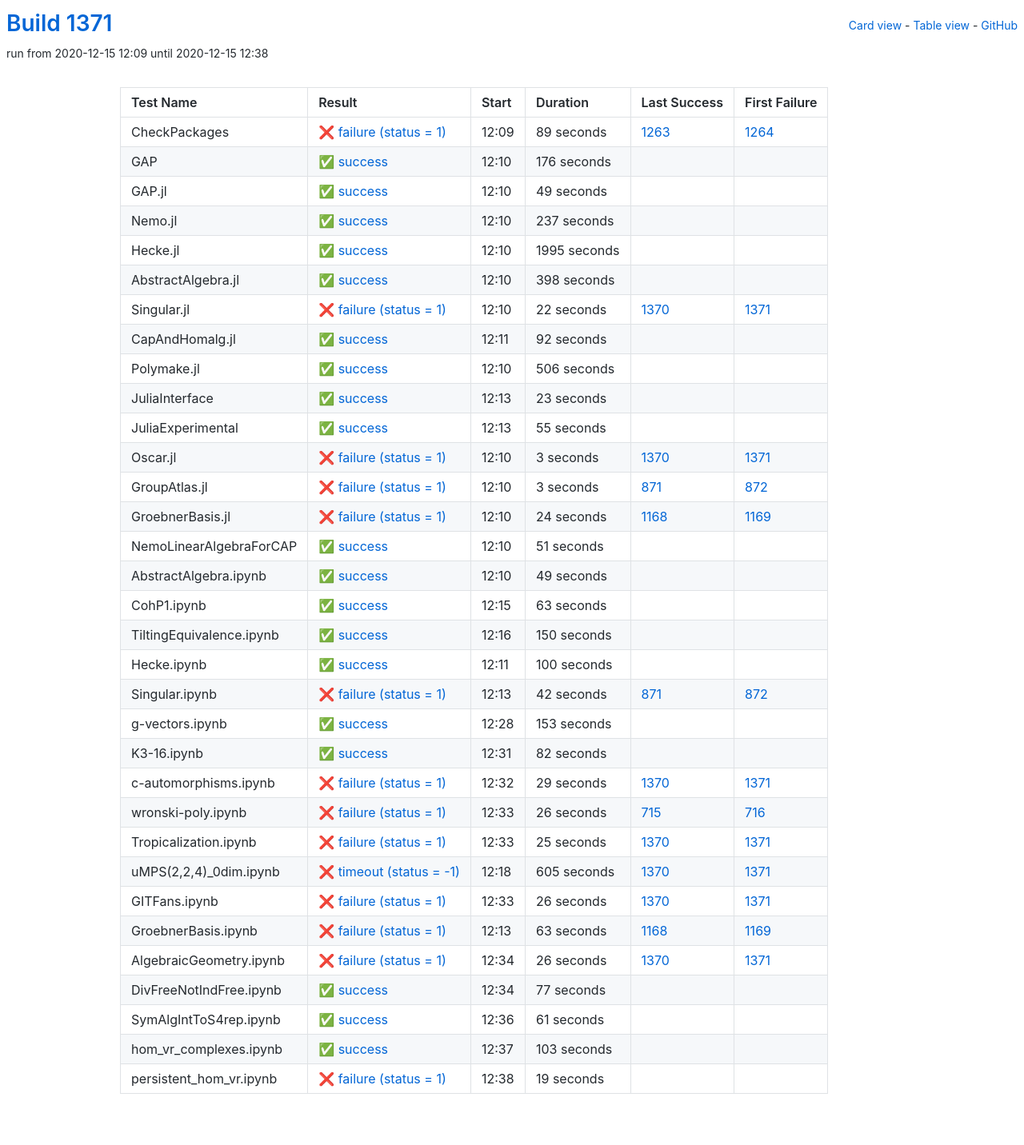
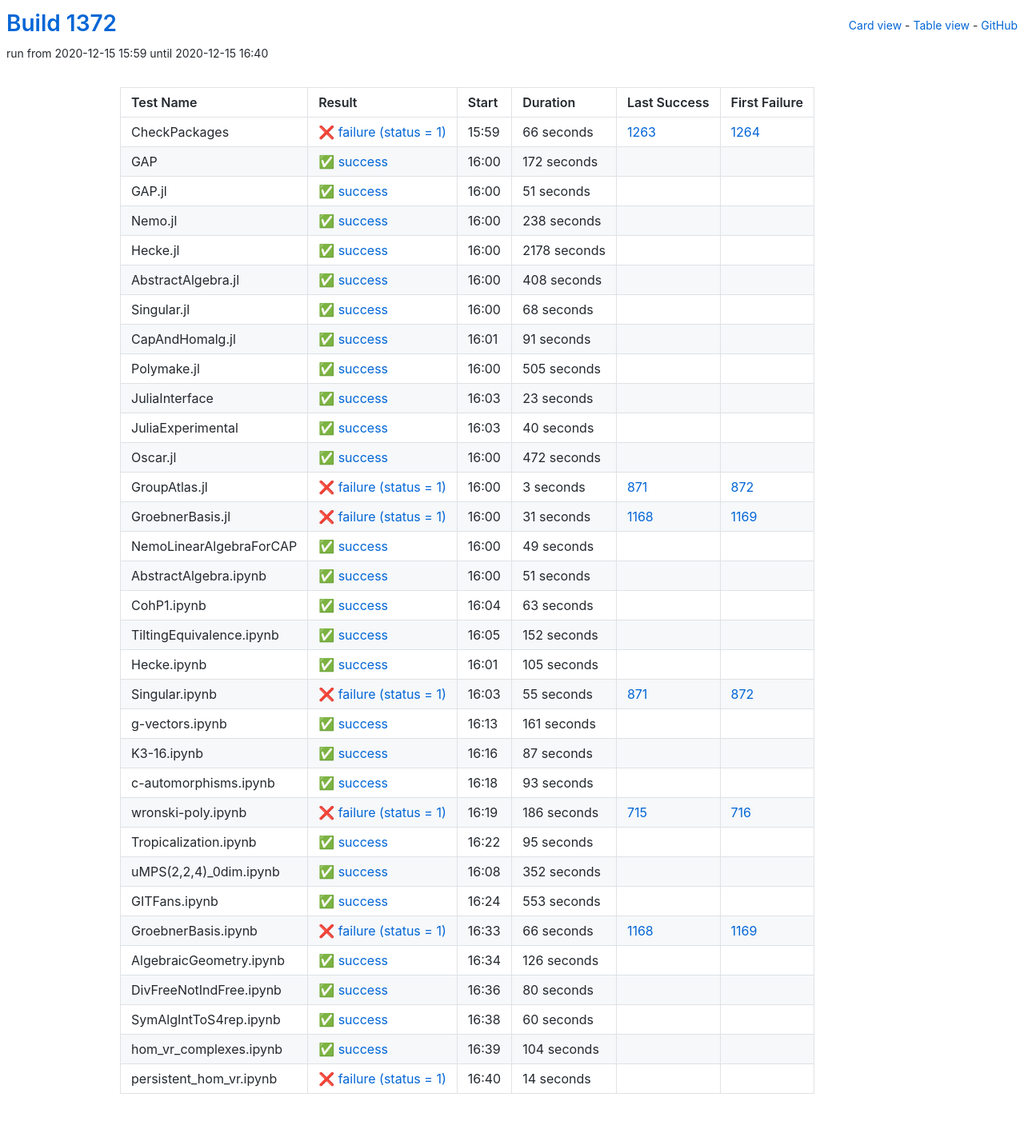
Before and after one commit to oscar-system/oscar-ci-status-stable, a Jekyll site: the page built from table.html, in a window 1280 px wide. Shown: the whole page at 80% size. Built offline with Jekyll 4.4.1, drawn with Linux system fonts in a browser that asks for light colours.

Commit message:
Build #1372

```diff
--- a/_data/ci.yml
+++ b/_data/ci.yml
@@ -1,6 +1,6 @@
 ---
-build: 1371
-build_url: https://oscarci.mathematik.uni-kl.de/job/oscar-stable/1371/
+build: 1372
+build_url: https://oscarci.mathematik.uni-kl.de/job/oscar-stable/1372/
 job: oscar-stable
 organization: oscar-system
 repo: oscar-ci-status-stable
@@ -8,116 +8,116 @@ repourl: https://github.com/oscar-system/oscar-ci-status-stable
 tests:
 - name: CheckPackages
   id: checkpackages
-  log: https://oscarci.mathematik.uni-kl.de/job/oscar-stable/1371/artifact/logs/build-1371/CheckPackages.log
-  start: 2020-12-15 12:09
+  log: https://oscarci.mathematik.uni-kl.de/job/oscar-stable/1372/artifact/logs/build-1372/CheckPackages.log
+  start: 2020-12-15 15:59
   success: false
   exitcode: 1
   status: failure
-  duration: 89
+  duration: 66
   last_success: 1263
   last_success_url: https://oscarci.mathematik.uni-kl.de/job/oscar-stable/1263/
   first_failure: 1264
   first_failure_url: https://oscarci.mathematik.uni-kl.de/job/oscar-stable/1264/
 - name: GAP
   id: gap
-  log: https://oscarci.mathematik.uni-kl.de/job/oscar-stable/1371/artifact/logs/build-1371/GAP.log
-  start: 2020-12-15 12:10
+  log: https://oscarci.mathematik.uni-kl.de/job/oscar-stable/1372/artifact/logs/build-1372/GAP.log
+  start: 2020-12-15 16:00
   success: true
   exitcode: 0
   status: success
-  duration: 176
+  duration: 172
   last_success: false
   last_success_url:
   first_failure: false
   first_failure_url:
 - name: GAP.jl
   id: gap-jl
-  log: https://oscarci.mathematik.uni-kl.de/job/oscar-stable/1371/artifact/logs/build-1371/GAP.jl.log
-  start: 2020-12-15 12:10
+  log: https://oscarci.mathematik.uni-kl.de/job/oscar-stable/1372/artifact/logs/build-1372/GAP.jl.log
+  start: 2020-12-15 16:00
   success: true
   exitcode: 0
   status: success
-  duration: 49
+  duration: 51
   last_success: false
   last_success_url:
   first_failure: false
   first_failure_url:
 - name: Nemo.jl
   id: nemo-jl
-  log: https://oscarci.mathematik.uni-kl.de/job/oscar-stable/1371/artifact/logs/build-1371/Nemo.jl.log
-  start: 2020-12-15 12:10
+  log: https://oscarci.mathematik.uni-kl.de/job/oscar-stable/1372/artifact/logs/build-1372/Nemo.jl.log
+  start: 2020-12-15 16:00
   success: true
   exitcode: 0
   status: success
-  duration: 237
+  duration: 238
   last_success: false
   last_success_url:
   first_failure: false
   first_failure_url:
 - name: Hecke.jl
   id: hecke-jl
-  log: https://oscarci.mathematik.uni-kl.de/job/oscar-stable/1371/artifact/logs/build-1371/Hecke.jl.log
-  start: 2020-12-15 12:10
+  log: https://oscarci.mathematik.uni-kl.de/job/oscar-stable/1372/artifact/logs/build-1372/Hecke.jl.log
+  start: 2020-12-15 16:00
   success: true
   exitcode: 0
   status: success
-  duration: 1995
+  duration: 2178
   last_success: false
   last_success_url:
   first_failure: false
   first_failure_url:
 - name: AbstractAlgebra.jl
   id: abstractalgebra-jl
-  log: https://oscarci.mathematik.uni-kl.de/job/oscar-stable/1371/artifact/logs/build-1371/AbstractAlgebra.jl.log
-  start: 2020-12-15 12:10
+  log: https://oscarci.mathematik.uni-kl.de/job/oscar-stable/1372/artifact/logs/build-1372/AbstractAlgebra.jl.log
+  start: 2020-12-15 16:00
   success: true
   exitcode: 0
   status: success
-  duration: 398
+  duration: 408
   last_success: false
   last_success_url:
   first_failure: false
   first_failure_url:
 - name: Singular.jl
   id: singular-jl
-  log: https://oscarci.mathematik.uni-kl.de/job/oscar-stable/1371/artifact/logs/build-1371/Singular.jl.log
-  start: 2020-12-15 12:10
-  success: false
-  exitcode: 1
-  status: failure
-  duration: 22
-  last_success: 1370
-  last_success_url: https://oscarci.mathematik.uni-kl.de/job/oscar-stable/1370/
-  first_failure: 1371
-  first_failure_url: https://oscarci.mathematik.uni-kl.de/job/oscar-stable/1371/
-- name: CapAndHomalg.jl
-  id: capandhomalg-jl
-  log: https://oscarci.mathematik.uni-kl.de/job/oscar-stable/1371/artifact/logs/build-1371/CapAndHomalg.jl.log
-  start: 2020-12-15 12:11
+  log: https://oscarci.mathematik.uni-kl.de/job/oscar-stable/1372/artifact/logs/build-1372/Singular.jl.log
+  start: 2020-12-15 16:00
   success: true
   exitcode: 0
   status: success
-  duration: 92
+  duration: 68
+  last_success: false
+  last_success_url:
+  first_failure: false
+  first_failure_url:
+- name: CapAndHomalg.jl
+  id: capandhomalg-jl
+  log: https://oscarci.mathematik.uni-kl.de/job/oscar-stable/1372/artifact/logs/build-1372/CapAndHomalg.jl.log
+  start: 2020-12-15 16:01
+  success: true
+  exitcode: 0
+  status: success
+  duration: 91
   last_success: false
   last_success_url:
   first_failure: false
   first_failure_url:
 - name: Polymake.jl
   id: polymake-jl
-  log: https://oscarci.mathematik.uni-kl.de/job/oscar-stable/1371/artifact/logs/build-1371/Polymake.jl.log
-  start: 2020-12-15 12:10
+  log: https://oscarci.mathematik.uni-kl.de/job/oscar-stable/1372/artifact/logs/build-1372/Polymake.jl.log
+  start: 2020-12-15 16:00
   success: true
   exitcode: 0
   status: success
-  duration: 506
+  duration: 505
   last_success: false
   last_success_url:
   first_failure: false
   first_failure_url:
 - name: JuliaInterface
   id: juliainterface
-  log: https://oscarci.mathematik.uni-kl.de/job/oscar-stable/1371/artifact/logs/build-1371/JuliaInterface.log
-  start: 2020-12-15 12:13
+  log: https://oscarci.mathematik.uni-kl.de/job/oscar-stable/1372/artifact/logs/build-1372/JuliaInterface.log
+  start: 2020-12-15 16:03
   success: true
   exitcode: 0
   status: success
@@ -128,32 +128,32 @@ tests:
   first_failure_url:
 - name: JuliaExperimental
   id: juliaexperimental
-  log: https://oscarci.mathematik.uni-kl.de/job/oscar-stable/1371/artifact/logs/build-1371/JuliaExperimental.log
-  start: 2020-12-15 12:13
+  log: https://oscarci.mathematik.uni-kl.de/job/oscar-stable/1372/artifact/logs/build-1372/JuliaExperimental.log
+  start: 2020-12-15 16:03
   success: true
   exitcode: 0
   status: success
-  duration: 55
+  duration: 40
   last_success: false
   last_success_url:
   first_failure: false
   first_failure_url:
 - name: Oscar.jl
   id: oscar-jl
-  log: https://oscarci.mathematik.uni-kl.de/job/oscar-stable/1371/artifact/logs/build-1371/Oscar.jl.log
-  start: 2020-12-15 12:10
-  success: false
-  exitcode: 1
-  status: failure
-  duration: 3
-  last_success: 1370
-  last_success_url: https://oscarci.mathematik.uni-kl.de/job/oscar-stable/1370/
-  first_failure: 1371
-  first_failure_url: https://oscarci.mathematik.uni-kl.de/job/oscar-stable/1371/
+  log: https://oscarci.mathematik.uni-kl.de/job/oscar-stable/1372/artifact/logs/build-1372/Oscar.jl.log
+  start: 2020-12-15 16:00
+  success: true
+  exitcode: 0
+  status: success
+  duration: 472
+  last_success: false
+  last_success_url:
+  first_failure: false
+  first_failure_url:
 - name: GroupAtlas.jl
   id: groupatlas-jl
-  log: https://oscarci.mathematik.uni-kl.de/job/oscar-stable/1371/artifact/logs/build-1371/GroupAtlas.jl.log
-  start: 2020-12-15 12:10
+  log: https://oscarci.mathematik.uni-kl.de/job/oscar-stable/1372/artifact/logs/build-1372/GroupAtlas.jl.log
+  start: 2020-12-15 16:00
   success: false
   exitcode: 1
   status: failure
@@ -164,20 +164,32 @@ tests:
   first_failure_url: https://oscarci.mathematik.uni-kl.de/job/oscar-stable/872/
 - name: GroebnerBasis.jl
   id: groebnerbasis-jl
-  log: https://oscarci.mathematik.uni-kl.de/job/oscar-stable/1371/artifact/logs/build-1371/GroebnerBasis.jl.log
-  start: 2020-12-15 12:10
+  log: https://oscarci.mathematik.uni-kl.de/job/oscar-stable/1372/artifact/logs/build-1372/GroebnerBasis.jl.log
+  start: 2020-12-15 16:00
   success: false
   exitcode: 1
   status: failure
-  duration: 24
+  duration: 31
   last_success: 1168
   last_success_url: https://oscarci.mathematik.uni-kl.de/job/oscar-stable/1168/
   first_failure: 1169
   first_failure_url: https://oscarci.mathematik.uni-kl.de/job/oscar-stable/1169/
 - name: NemoLinearAlgebraForCAP
   id: nemolinearalgebraforcap
-  log: https://oscarci.mathematik.uni-kl.de/job/oscar-stable/1371/artifact/logs/build-1371/NemoLinearAlgebraForCAP.log
-  start: 2020-12-15 12:10
+  log: https://oscarci.mathematik.uni-kl.de/job/oscar-stable/1372/artifact/logs/build-1372/NemoLinearAlgebraForCAP.log
+  start: 2020-12-15 16:00
+  success: true
+  exitcode: 0
+  status: success
+  duration: 49
+  last_success: false
+  last_success_url:
+  first_failure: false
+  first_failure_url:
+- name: AbstractAlgebra.ipynb
+  id: abstractalgebra-ipynb
+  log: https://oscarci.mathematik.uni-kl.de/job/oscar-stable/1372/artifact/logs/build-1372/AbstractAlgebra.ipynb.log
+  start: 2020-12-15 16:00
   success: true
   exitcode: 0
   status: success
@@ -186,22 +198,10 @@ tests:
   last_success_url:
   first_failure: false
   first_failure_url:
-- name: AbstractAlgebra.ipynb
-  id: abstractalgebra-ipynb
-  log: https://oscarci.mathematik.uni-kl.de/job/oscar-stable/1371/artifact/logs/build-1371/AbstractAlgebra.ipynb.log
-  start: 2020-12-15 12:10
-  success: true
-  exitcode: 0
-  status: success
-  duration: 49
-  last_success: false
-  last_success_url:
-  first_failure: false
-  first_failure_url:
 - name: CohP1.ipynb
   id: cohp1-ipynb
-  log: https://oscarci.mathematik.uni-kl.de/job/oscar-stable/1371/artifact/logs/build-1371/CohP1.ipynb.log
-  start: 2020-12-15 12:15
+  log: https://oscarci.mathematik.uni-kl.de/job/oscar-stable/1372/artifact/logs/build-1372/CohP1.ipynb.log
+  start: 2020-12-15 16:04
   success: true
   exitcode: 0
   status: success
@@ -212,192 +212,192 @@ tests:
   first_failure_url:
 - name: TiltingEquivalence.ipynb
   id: tiltingequivalence-ipynb
-  log: https://oscarci.mathematik.uni-kl.de/job/oscar-stable/1371/artifact/logs/build-1371/TiltingEquivalence.ipynb.log
-  start: 2020-12-15 12:16
+  log: https://oscarci.mathematik.uni-kl.de/job/oscar-stable/1372/artifact/logs/build-1372/TiltingEquivalence.ipynb.log
+  start: 2020-12-15 16:05
   success: true
   exitcode: 0
   status: success
-  duration: 150
+  duration: 152
   last_success: false
   last_success_url:
   first_failure: false
   first_failure_url:
 - name: Hecke.ipynb
   id: hecke-ipynb
-  log: https://oscarci.mathematik.uni-kl.de/job/oscar-stable/1371/artifact/logs/build-1371/Hecke.ipynb.log
-  start: 2020-12-15 12:11
+  log: https://oscarci.mathematik.uni-kl.de/job/oscar-stable/1372/artifact/logs/build-1372/Hecke.ipynb.log
+  start: 2020-12-15 16:01
   success: true
   exitcode: 0
   status: success
-  duration: 100
+  duration: 105
   last_success: false
   last_success_url:
   first_failure: false
   first_failure_url:
 - name: Singular.ipynb
   id: singular-ipynb
-  log: https://oscarci.mathematik.uni-kl.de/job/oscar-stable/1371/artifact/logs/build-1371/Singular.ipynb.log
-  start: 2020-12-15 12:13
+  log: https://oscarci.mathematik.uni-kl.de/job/oscar-stable/1372/artifact/logs/build-1372/Singular.ipynb.log
+  start: 2020-12-15 16:03
   success: false
   exitcode: 1
   status: failure
-  duration: 42
+  duration: 55
   last_success: 871
   last_success_url: https://oscarci.mathematik.uni-kl.de/job/oscar-stable/871/
   first_failure: 872
   first_failure_url: https://oscarci.mathematik.uni-kl.de/job/oscar-stable/872/
 - name: g-vectors.ipynb
   id: g-vectors-ipynb
-  log: https://oscarci.mathematik.uni-kl.de/job/oscar-stable/1371/artifact/logs/build-1371/g-vectors.ipynb.log
-  start: 2020-12-15 12:28
+  log: https://oscarci.mathematik.uni-kl.de/job/oscar-stable/1372/artifact/logs/build-1372/g-vectors.ipynb.log
+  start: 2020-12-15 16:13
   success: true
   exitcode: 0
   status: success
-  duration: 153
+  duration: 161
   last_success: false
   last_success_url:
   first_failure: false
   first_failure_url:
 - name: K3-16.ipynb
   id: k3-16-ipynb
-  log: https://oscarci.mathematik.uni-kl.de/job/oscar-stable/1371/artifact/logs/build-1371/K3-16.ipynb.log
-  start: 2020-12-15 12:31
+  log: https://oscarci.mathematik.uni-kl.de/job/oscar-stable/1372/artifact/logs/build-1372/K3-16.ipynb.log
+  start: 2020-12-15 16:16
   success: true
   exitcode: 0
   status: success
-  duration: 82
+  duration: 87
   last_success: false
   last_success_url:
   first_failure: false
   first_failure_url:
 - name: c-automorphisms.ipynb
   id: c-automorphisms-ipynb
-  log: https://oscarci.mathematik.uni-kl.de/job/oscar-stable/1371/artifact/logs/build-1371/c-automorphisms.ipynb.log
-  start: 2020-12-15 12:32
+  log: https://oscarci.mathematik.uni-kl.de/job/oscar-stable/1372/artifact/logs/build-1372/c-automorphisms.ipynb.log
+  start: 2020-12-15 16:18
+  success: true
+  exitcode: 0
+  status: success
+  duration: 93
+  last_success: false
+  last_success_url:
+  first_failure: false
+  first_failure_url:
+- name: wronski-poly.ipynb
+  id: wronski-poly-ipynb
+  log: https://oscarci.mathematik.uni-kl.de/job/oscar-stable/1372/artifact/logs/build-1372/wronski-poly.ipynb.log
+  start: 2020-12-15 16:19
   success: false
   exitcode: 1
   status: failure
-  duration: 29
-  last_success: 1370
-  last_success_url: https://oscarci.mathematik.uni-kl.de/job/oscar-stable/1370/
-  first_failure: 1371
-  first_failure_url: https://oscarci.mathematik.uni-kl.de/job/oscar-stable/1371/
-- name: wronski-poly.ipynb
-  id: wronski-poly-ipynb
-  log: https://oscarci.mathematik.uni-kl.de/job/oscar-stable/1371/artifact/logs/build-1371/wronski-poly.ipynb.log
-  start: 2020-12-15 12:33
-  success: false
-  exitcode: 1
-  status: failure
-  duration: 26
+  duration: 186
   last_success: 715
   last_success_url: https://oscarci.mathematik.uni-kl.de/job/oscar-stable/715/
   first_failure: 716
   first_failure_url: https://oscarci.mathematik.uni-kl.de/job/oscar-stable/716/
 - name: Tropicalization.ipynb
   id: tropicalization-ipynb
-  log: https://oscarci.mathematik.uni-kl.de/job/oscar-stable/1371/artifact/logs/build-1371/Tropicalization.ipynb.log
-  start: 2020-12-15 12:33
+  log: https://oscarci.mathematik.uni-kl.de/job/oscar-stable/1372/artifact/logs/build-1372/Tropicalization.ipynb.log
+  start: 2020-12-15 16:22
+  success: true
+  exitcode: 0
+  status: success
+  duration: 95
+  last_success: false
+  last_success_url:
+  first_failure: false
+  first_failure_url:
+- name: uMPS(2,2,4)_0dim.ipynb
+  id: umps-2-2-4-0dim-ipynb
+  log: https://oscarci.mathematik.uni-kl.de/job/oscar-stable/1372/artifact/logs/build-1372/uMPS-2-2-4-_0dim.ipynb.log
+  start: 2020-12-15 16:08
+  success: true
+  exitcode: 0
+  status: success
+  duration: 352
+  last_success: false
+  last_success_url:
+  first_failure: false
+  first_failure_url:
+- name: GITFans.ipynb
+  id: gitfans-ipynb
+  log: https://oscarci.mathematik.uni-kl.de/job/oscar-stable/1372/artifact/logs/build-1372/GITFans.ipynb.log
+  start: 2020-12-15 16:24
+  success: true
+  exitcode: 0
+  status: success
+  duration: 553
+  last_success: false
+  last_success_url:
+  first_failure: false
+  first_failure_url:
+- name: GroebnerBasis.ipynb
+  id: groebnerbasis-ipynb
+  log: https://oscarci.mathematik.uni-kl.de/job/oscar-stable/1372/artifact/logs/build-1372/GroebnerBasis.ipynb.log
+  start: 2020-12-15 16:33
   success: false
   exitcode: 1
   status: failure
-  duration: 25
-  last_success: 1370
-  last_success_url: https://oscarci.mathematik.uni-kl.de/job/oscar-stable/1370/
-  first_failure: 1371
-  first_failure_url: https://oscarci.mathematik.uni-kl.de/job/oscar-stable/1371/
-- name: uMPS(2,2,4)_0dim.ipynb
-  id: umps-2-2-4-0dim-ipynb
-  log: https://oscarci.mathematik.uni-kl.de/job/oscar-stable/1371/artifact/logs/build-1371/uMPS-2-2-4-_0dim.ipynb.log
-  start: 2020-12-15 12:18
-  success: false
-  exitcode: -1
-  status: timeout
-  duration: 605
-  last_success: 1370
-  last_success_url: https://oscarci.mathematik.uni-kl.de/job/oscar-stable/1370/
-  first_failure: 1371
-  first_failure_url: https://oscarci.mathematik.uni-kl.de/job/oscar-stable/1371/
-- name: GITFans.ipynb
-  id: gitfans-ipynb
-  log: https://oscarci.mathematik.uni-kl.de/job/oscar-stable/1371/artifact/logs/build-1371/GITFans.ipynb.log
-  start: 2020-12-15 12:33
-  success: false
-  exitcode: 1
-  status: failure
-  duration: 26
-  last_success: 1370
-  last_success_url: https://oscarci.mathematik.uni-kl.de/job/oscar-stable/1370/
-  first_failure: 1371
-  first_failure_url: https://oscarci.mathematik.uni-kl.de/job/oscar-stable/1371/
-- name: GroebnerBasis.ipynb
-  id: groebnerbasis-ipynb
-  log: https://oscarci.mathematik.uni-kl.de/job/oscar-stable/1371/artifact/logs/build-1371/GroebnerBasis.ipynb.log
-  start: 2020-12-15 12:13
-  success: false
-  exitcode: 1
-  status: failure
-  duration: 63
+  duration: 66
   last_success: 1168
   last_success_url: https://oscarci.mathematik.uni-kl.de/job/oscar-stable/1168/
   first_failure: 1169
   first_failure_url: https://oscarci.mathematik.uni-kl.de/job/oscar-stable/1169/
 - name: AlgebraicGeometry.ipynb
   id: algebraicgeometry-ipynb
-  log: https://oscarci.mathematik.uni-kl.de/job/oscar-stable/1371/artifact/logs/build-1371/AlgebraicGeometry.ipynb.log
-  start: 2020-12-15 12:34
-  success: false
-  exitcode: 1
-  status: failure
-  duration: 26
-  last_success: 1370
-  last_success_url: https://oscarci.mathematik.uni-kl.de/job/oscar-stable/1370/
-  first_failure: 1371
-  first_failure_url: https://oscarci.mathematik.uni-kl.de/job/oscar-stable/1371/
-- name: DivFreeNotIndFree.ipynb
-  id: divfreenotindfree-ipynb
-  log: https://oscarci.mathematik.uni-kl.de/job/oscar-stable/1371/artifact/logs/build-1371/DivFreeNotIndFree.ipynb.log
-  start: 2020-12-15 12:34
+  log: https://oscarci.mathematik.uni-kl.de/job/oscar-stable/1372/artifact/logs/build-1372/AlgebraicGeometry.ipynb.log
+  start: 2020-12-15 16:34
   success: true
   exitcode: 0
   status: success
-  duration: 77
+  duration: 126
+  last_success: false
+  last_success_url:
+  first_failure: false
+  first_failure_url:
+- name: DivFreeNotIndFree.ipynb
+  id: divfreenotindfree-ipynb
+  log: https://oscarci.mathematik.uni-kl.de/job/oscar-stable/1372/artifact/logs/build-1372/DivFreeNotIndFree.ipynb.log
+  start: 2020-12-15 16:36
+  success: true
+  exitcode: 0
+  status: success
+  duration: 80
   last_success: false
   last_success_url:
   first_failure: false
   first_failure_url:
 - name: SymAlgIntToS4rep.ipynb
   id: symalginttos4rep-ipynb
-  log: https://oscarci.mathematik.uni-kl.de/job/oscar-stable/1371/artifact/logs/build-1371/SymAlgIntToS4rep.ipynb.log
-  start: 2020-12-15 12:36
+  log: https://oscarci.mathematik.uni-kl.de/job/oscar-stable/1372/artifact/logs/build-1372/SymAlgIntToS4rep.ipynb.log
+  start: 2020-12-15 16:38
   success: true
   exitcode: 0
   status: success
-  duration: 61
+  duration: 60
   last_success: false
   last_success_url:
   first_failure: false
   first_failure_url:
 - name: hom_vr_complexes.ipynb
   id: hom-vr-complexes-ipynb
-  log: https://oscarci.mathematik.uni-kl.de/job/oscar-stable/1371/artifact/logs/build-1371/hom_vr_complexes.ipynb.log
-  start: 2020-12-15 12:37
+  log: https://oscarci.mathematik.uni-kl.de/job/oscar-stable/1372/artifact/logs/build-1372/hom_vr_complexes.ipynb.log
+  start: 2020-12-15 16:39
   success: true
   exitcode: 0
   status: success
-  duration: 103
+  duration: 104
   last_success: false
   last_success_url:
   first_failure: false
   first_failure_url:
 - name: persistent_hom_vr.ipynb
   id: persistent-hom-vr-ipynb
-  log: https://oscarci.mathematik.uni-kl.de/job/oscar-stable/1371/artifact/logs/build-1371/persistent_hom_vr.ipynb.log
-  start: 2020-12-15 12:38
+  log: https://oscarci.mathematik.uni-kl.de/job/oscar-stable/1372/artifact/logs/build-1372/persistent_hom_vr.ipynb.log
+  start: 2020-12-15 16:40
   success: false
   exitcode: 1
   status: failure
-  duration: 19
+  duration: 14
   last_success: false
   last_success_url:
   first_failure: false
```
Also changed, not shown: README.md.
